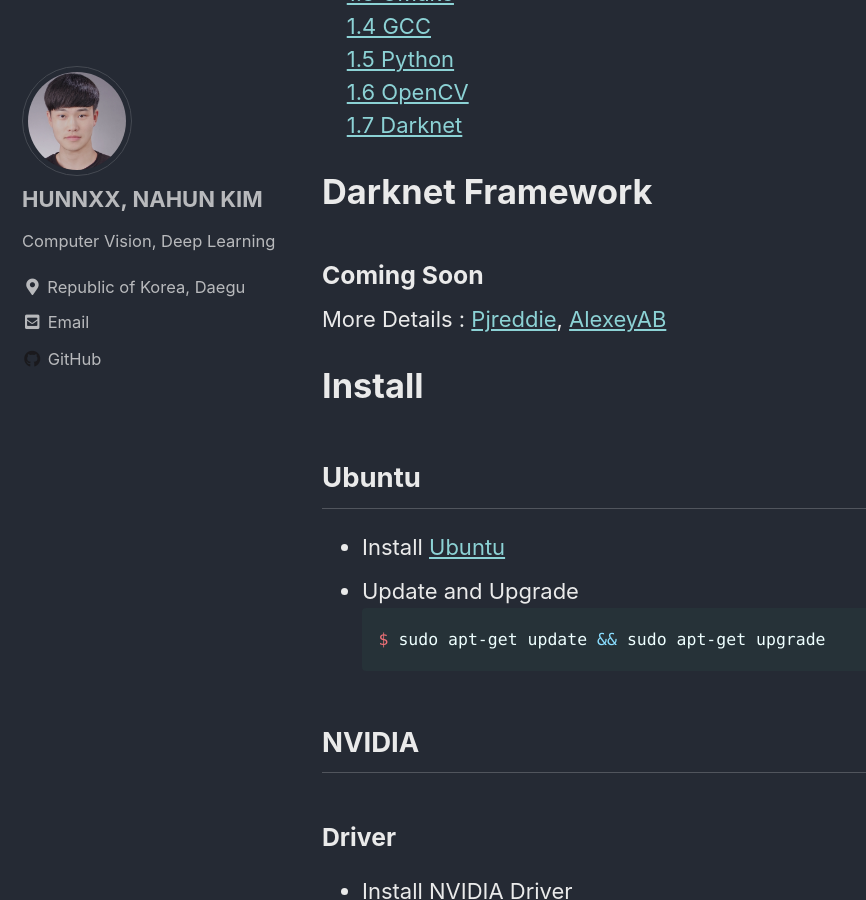
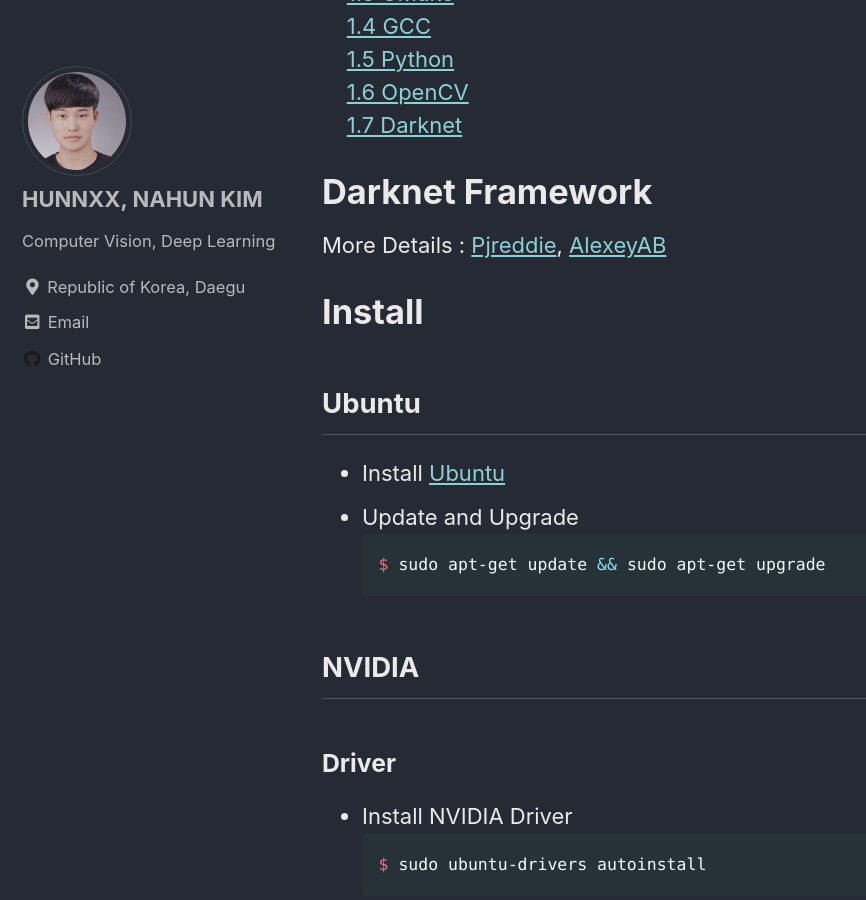
Before and after one commit to hunnxx/hunnxx.github.io, a Jekyll site: the page built from _posts/2020-08-03-darknet-ubuntu.md, in a window 1280 px wide and 900 px high, scrolled down 513 px. Shown: the whole window, without its empty margins (0-866 px from the left). Built offline with Jekyll 4.4.1, drawn with Linux system fonts in a browser that asks for light colours; cached includes are drawn as plain includes.

Commit message:
Update 2020-08-03-darknet-ubuntu.md

```diff
--- a/_posts/2020-08-03-darknet-ubuntu.md
+++ b/_posts/2020-08-03-darknet-ubuntu.md
@@ -20,8 +20,6 @@ categories: deep-learning object-detection darknet
 <br>
 
 # Darknet Framework
-
-### Coming Soon
 More Details : [Pjreddie](https://pjreddie.com), [AlexeyAB](https://github.com/AlexeyAB/darknet)
 <br>
 
```
